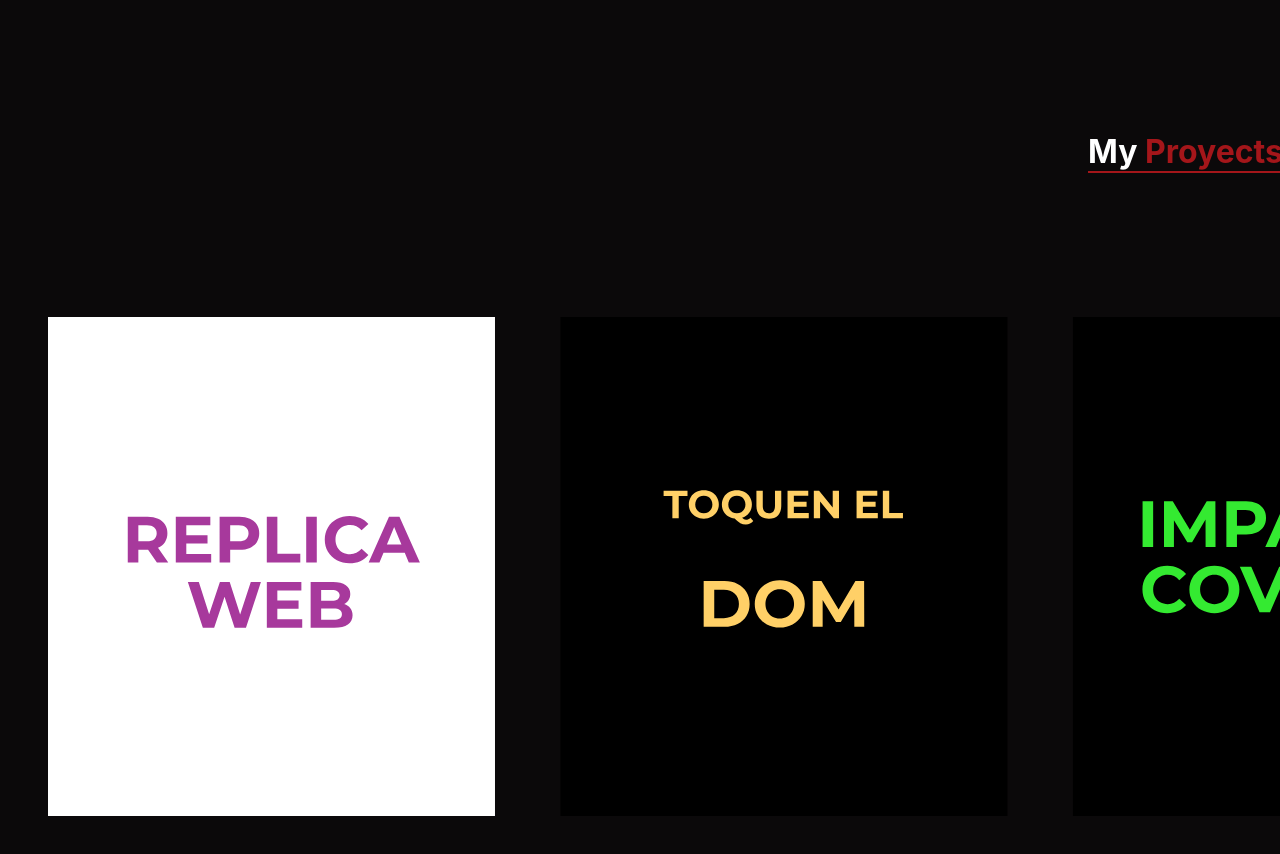
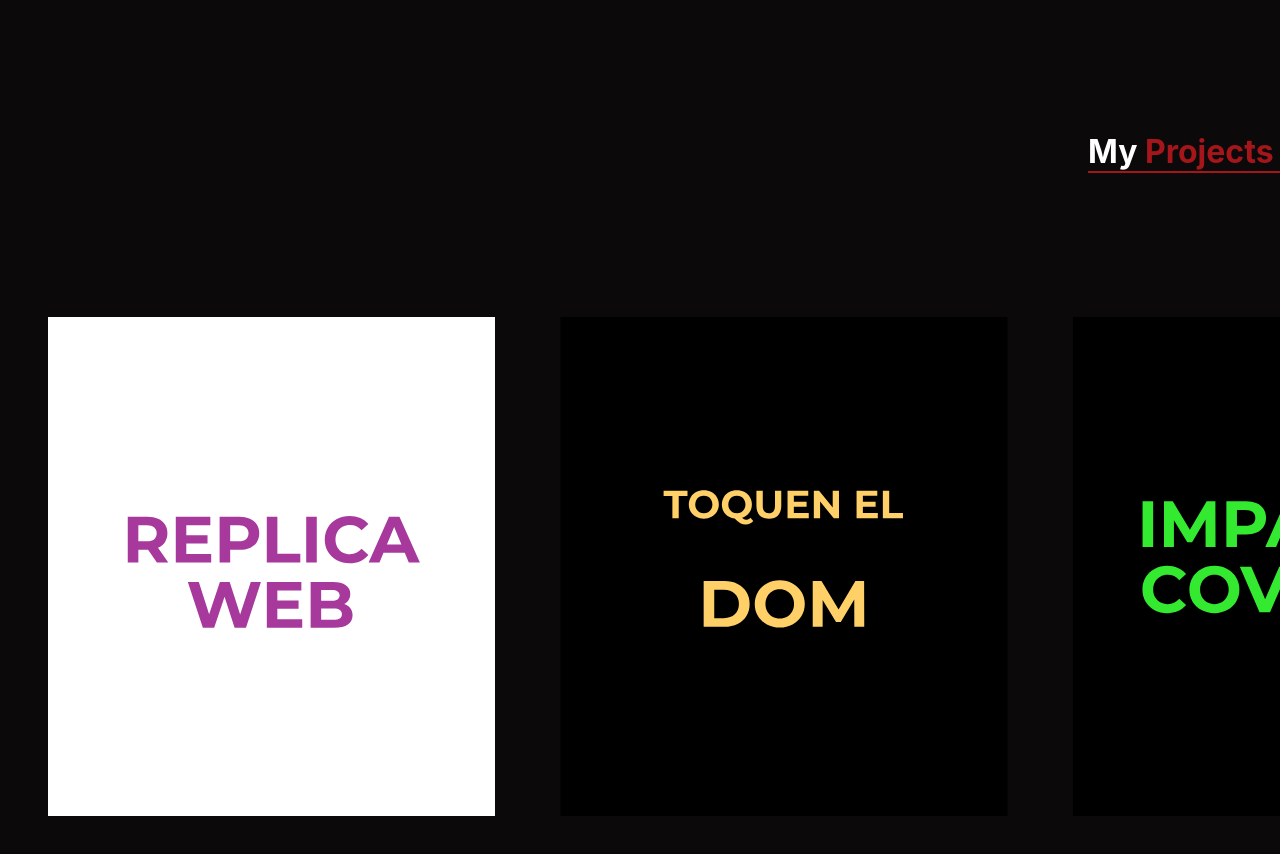
Before and after one commit to Lord-Mugen/Mugen-Portfolio, a React (Create React App) app: page / in a window 1280 px wide. Shown: the part 1920-2774 px from the top of the page. Built offline with nearby package versions, Linux system fonts and the light colour scheme.

Commit message:
from proyect to project

```diff
--- a/src/App.js
+++ b/src/App.js
@@ -3,7 +3,7 @@ import Navbar from './Components/Navbar/Navbar';
 import Hero from './Components/Hero/Hero';
 import About from './Components/About/About';
 import Stack from './Components/Stack/Stack';
-import Proyects from './Components/Proyects/Proyects';
+import Projects from './Components/Projects/Projects';
 import Contact from './Components/Contac/Contact';
 import Footer from './Components/Footer/Footer';
 
@@ -15,7 +15,7 @@ function App() {
      <Hero/>
      <About/>
      <Stack/>
-     <Proyects/>
+     <Projects/>
      {/* <Contact/> */}
      <Footer/>
     </div>
--- a/src/Components/Navbar/Navbar.jsx
+++ b/src/Components/Navbar/Navbar.jsx
@@ -37,7 +37,7 @@ const Navbar = () => {
             <a href="#stack" className="navbar-link">My stack</a>
           </li>
           <li className="navbar-item">
-            <a href="#proyects" className="navbar-link">Proyects</a>
+            <a href="#projects" className="navbar-link">Projects</a>
           </li>
           <li className="navbar-item">
             <a href="#contact" className=" contact">Contact</a>
--- a/src/Components/Proyects/Proyects.css
+++ b/src/Components/Projects/Projects.css
@@ -4,12 +4,12 @@
     --white: #ffffff;
 }
 
-.proyects{
+.projects{
     padding-bottom: 5em;
     background-color: var(--primary);
 
 }
-.proyects-title-container{
+.projects-title-container{
     background-color: var(--primary);
     width: 100%;
     display: inline-block;
@@ -17,7 +17,7 @@
 
 }
 
-.proyects-title{
+.projects-title{
     width: 50%;
     margin: 0;
     color: var(--white);
@@ -31,7 +31,7 @@ span{
     color: var(--red);
 }
 
-.proyects-title::after{
+.projects-title::after{
     content: "";
     display: block;
     background-color: var(--red);
@@ -42,7 +42,7 @@ span{
     transition: 0.3s;
 }
 
-.proyects-carrusel{
+.projects-carrusel{
     display: flex;
     justify-content: space-between;
     overflow: scroll;
@@ -52,7 +52,7 @@ span{
     padding-top: 3em;
     padding-bottom: 3em;
 }
-.proyects-carrusel::-webkit-scrollbar{
+.projects-carrusel::-webkit-scrollbar{
     display: none;
 }
 
@@ -60,7 +60,7 @@ span{
     height: 15em;
 }
 
-.proyects-image{
+.projects-image{
     width: 15em;
     margin-right: 2em;
 }
@@ -71,7 +71,7 @@ span{
 
 @media (min-width: 768px) {
 
-    .proyects-title{
+    .projects-title{
         width: 25%;
         position: relative;
         right: -40%;
@@ -80,7 +80,7 @@ span{
 
 @media (min-width: 992px) {
 
-    .proyects-title{
+    .projects-title{
         width: 20%;
         position: relative;
         right: -43%;
@@ -90,7 +90,7 @@ span{
         height: 23em;
     }
 
-    .proyects-image{
+    .projects-image{
         width: 23em;
         margin-right: 4em;
     }
@@ -98,7 +98,7 @@ span{
 
 @media (min-width: 1200px) {
 
-    .proyects-title{
+    .projects-title{
         width: 16%;
         position: relative;
         right: -43%;
@@ -110,7 +110,7 @@ span{
         margin-bottom: 10em;
     }
 
-    .proyects-image{
+    .projects-image{
         width: 28em;
         margin-right: 4em;
     }
@@ -118,7 +118,7 @@ span{
 
 @media (min-width: 1400px) {
 
-    .proyects-title{
+    .projects-title{
         width: 17%;
         position: relative;
         font-size: 2.5em;
--- /dev/null
+++ b/src/Components/Projects/Projects.jsx
@@ -0,0 +1,43 @@
+import React from 'react'
+import './Projects.css'
+import Replica from '../../assets/images/replica-web.svg';
+import Dom from '../../assets/images/toquen-el-dom.svg';
+import Covid from '../../assets/images/impacto-covid-19.svg';
+import Menta from '../../assets/images/menta-y-violeta.svg';
+import Crud from '../../assets/images/crud-php.svg';
+import Todo from '../../assets/images/mongo-todo-list.svg';
+
+const Projects = () => {
+  return (
+    <div id="projects">
+      <div className="projects-title-container">
+         <h1 className="projects-title">My <span>Projects</span></h1>
+      </div>
+        <section className="projects">
+            <div className="projects-carrusel">
+                <div className="elements">
+                  <a href="https://lord-mugen.github.io/ReplicaWeb/" target="_blank"><img src={Replica} alt="replicaWeb" className="projects-image replic"/></a>
+                </div>
+                <div className="elements">
+                  <a href="https://elcabal.github.io/Toquen-el-DOM/" target="_blank"><img src={Dom} alt="toquen-el-dom" className="projects-image"/></a>
+                </div>
+                <div className="elements">
+                  <a href="https://lord-mugen.github.io/Covid_19/" target="_blank"><img src={Covid} alt="impacto-covid" className="projects-image"/></a>
+                </div>
+                <div className="elements">
+                  <a href="https://mentayvioleta.herokuapp.com/" target="_blank"><img src={Menta} alt="menta-y-violeta" className="projects-image"/></a>
+                </div>
+                <div className="elements">
+                  <a href="http://consultorio-crud.infinityfreeapp.com/lo-tienes-crudo-consultorio/" target="_blank"><img src={Crud} alt="crud-php" className="projects-image"/></a>
+                </div>
+                <div className="elements">
+                 <img src={Todo} alt="mongo-todo-list" className="projects-image"/>
+                </div>
+
+            </div>
+        </section>
+    </div>
+  )
+}
+
+export default Projects
--- a/src/Components/Proyects/Proyects.jsx
+++ /dev/null
@@ -1,43 +0,0 @@
-import React from 'react'
-import './Proyects.css'
-import Replica from '../../assets/images/replica-web.svg';
-import Dom from '../../assets/images/toquen-el-dom.svg';
-import Covid from '../../assets/images/impacto-covid-19.svg';
-import Menta from '../../assets/images/menta-y-violeta.svg';
-import Crud from '../../assets/images/crud-php.svg';
-import Todo from '../../assets/images/mongo-todo-list.svg';
-
-const Proyects = () => {
-  return (
-    <div id="proyects">
-      <div className="proyects-title-container">
-         <h1 className="proyects-title">My <span>Proyects</span></h1>
-      </div>
-        <section className="proyects">
-            <div className="proyects-carrusel">
-                <div className="elements">
-                  <a href="https://lord-mugen.github.io/ReplicaWeb/" target="_blank"><img src={Replica} alt="replicaWeb" className="proyects-image replic"/></a>
-                </div>
-                <div className="elements">
-                  <a href="https://elcabal.github.io/Toquen-el-DOM/" target="_blank"><img src={Dom} alt="toquen-el-dom" className="proyects-image"/></a>
-                </div>
-                <div className="elements">
-                  <a href="https://lord-mugen.github.io/Covid_19/" target="_blank"><img src={Covid} alt="impacto-covid" className="proyects-image"/></a>
-                </div>
-                <div className="elements">
-                  <a href="https://mentayvioleta.herokuapp.com/" target="_blank"><img src={Menta} alt="menta-y-violeta" className="proyects-image"/></a>
-                </div>
-                <div className="elements">
-                  <a href="http://consultorio-crud.infinityfreeapp.com/lo-tienes-crudo-consultorio/" target="_blank"><img src={Crud} alt="crud-php" className="proyects-image"/></a>
-                </div>
-                <div className="elements">
-                 <img src={Todo} alt="mongo-todo-list" className="proyects-image"/>
-                </div>
-
-            </div>
-        </section>
-    </div>
-  )
-}
-
-export default Proyects
```
